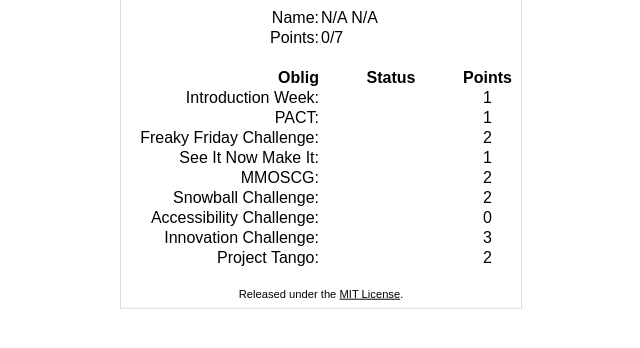
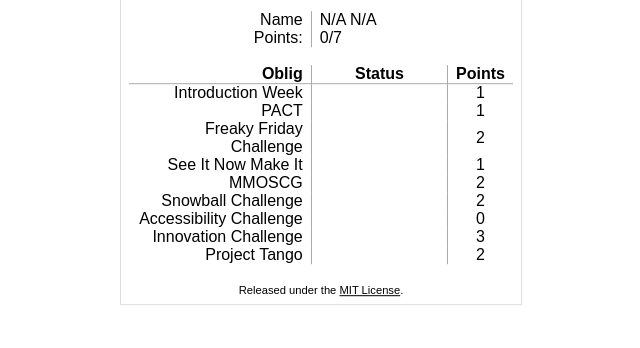
Before and after one commit to Gipphe/webproject-obligs, a plain HTML site: page index.html in a window 1280 px wide. Shown: the part 326-674 px from the top of the page, without its empty margins (319-959 px from the left). Drawn offline with Linux system fonts and the light colour scheme.

Commit message:
More formatting to the table. Value cells are now centered.

```diff
--- a/css/style.css
+++ b/css/style.css
@@ -73,6 +73,11 @@ footer {
 	left: -9999999px;
 	overflow: hidden;
 }
+.code {
+	font-family: monospace;
+/*	background-color: #ddd;
+	color: #222;*/
+}
 #status {
 	background-color: #eee;
 	color: #222;
@@ -82,18 +87,34 @@ footer {
 	margin: 10px auto;
 	border-collapse: collapse;
 }
+.obligs td,
+.obligs th {
+	padding: 0 8px;
+}
 .obligs td:nth-child(1),
 .obligs th:nth-child(1) {
+	border-right: 1px solid #aaa;
 	width: 200px;
 	text-align: right;
 }
 .obligs td:nth-child(2),
 .obligs th:nth-child(2) {
+	text-align: center;
 	width: 150px;
 }
 .obligs td:nth-child(3),
 .obligs th:nth-child(3) {
+	border-left: 1px solid #aaa;
 	text-align: center;
+}
+.obligs thead td:nth-child(2) {
+	text-align: left;
+}
+.obligs tr.headers {
+	border-bottom: 1px solid #aaa;
+}
+.obligs td.blank {
+	border: none;
 }
 .obligs .ok {
 	background-color: #78ab78;
--- a/index.html
+++ b/index.html
@@ -23,65 +23,69 @@
 			<div id="status"></div>
 			<div>
 				<table class="obligs">
+					<thead>
 						<tr class="name">
-						<td>Name:</td>
+							<td>Name</td>
 							<td colspan="2"><span id="first-name">N/A</span> <span id="last-name">N/A</span></td>
 						</tr>
 						<tr class="points">
 							<td>Points:</td>
 							<td colspan="2"><span id="obligpassed">0</span>/7</td>
 						</tr>
-					<tr><td colspan="3">&nbsp;</td></tr>
-					<tr>
+						<tr><td class="blank" colspan="3">&nbsp;</td></tr>
+						<tr class="headers">
 							<th>Oblig</th>
 							<th>Status</th>
 							<th>Points</th>
 						</tr>
+					</thead>
+					<tbody>
 						<tr class="intro">
-						<td>Introduction Week:</td>
+							<td>Introduction Week</td>
 							<td id="introductionweek"></td>
 							<td>1</td>
 						</tr>
 						<tr class="pact">
-						<td>PACT:</td>
+							<td>PACT</td>
 							<td id="pact"></td>
 							<td>1</td>
 						</tr>
 						<tr class="ffc">
-						<td>Freaky Friday Challenge:</td>
+							<td>Freaky Friday Challenge</td>
 							<td id="freakyfriday"></td>
 							<td>2</td>
 						</tr>
 						<tr class="sinmi">
-						<td>See It Now Make It:</td>
+							<td>See It Now Make It</td>
 							<td id="seeitnowmakeit"></td>
 							<td>1</td>
 						</tr>
 						<tr class="mmoscg">
-						<td>MMOSCG:</td>
+							<td>MMOSCG</td>
 							<td id="mmoscg"></td>
 							<td>2</td>
 						</tr>
 						<tr class="snowball">
-						<td>Snowball Challenge:</td>
+							<td>Snowball Challenge</td>
 							<td id="snowballchallenge"></td>
 							<td>2</td>
 						</tr>
 						<tr class="accessibility">
-						<td>Accessibility Challenge:</td>
+							<td>Accessibility Challenge</td>
 							<td id="accessibilitychallenge"></td>
 							<td>0</td>
 						</tr>
 						<tr class="innovation">
-						<td>Innovation Challenge:</td>
+							<td>Innovation Challenge</td>
 							<td id="innovationcamp"></td>
 							<td>3</td>
 						</tr>
 						<tr class="tango">
-						<td>Project Tango:</td>
+							<td>Project Tango</td>
 							<td id="tango"></td>
 							<td>2</td>
 						</tr>
+					</tbody>
 				</table>
 			</div>
 			<footer>
```
Lines whose indentation alone changed are shown as unchanged.
